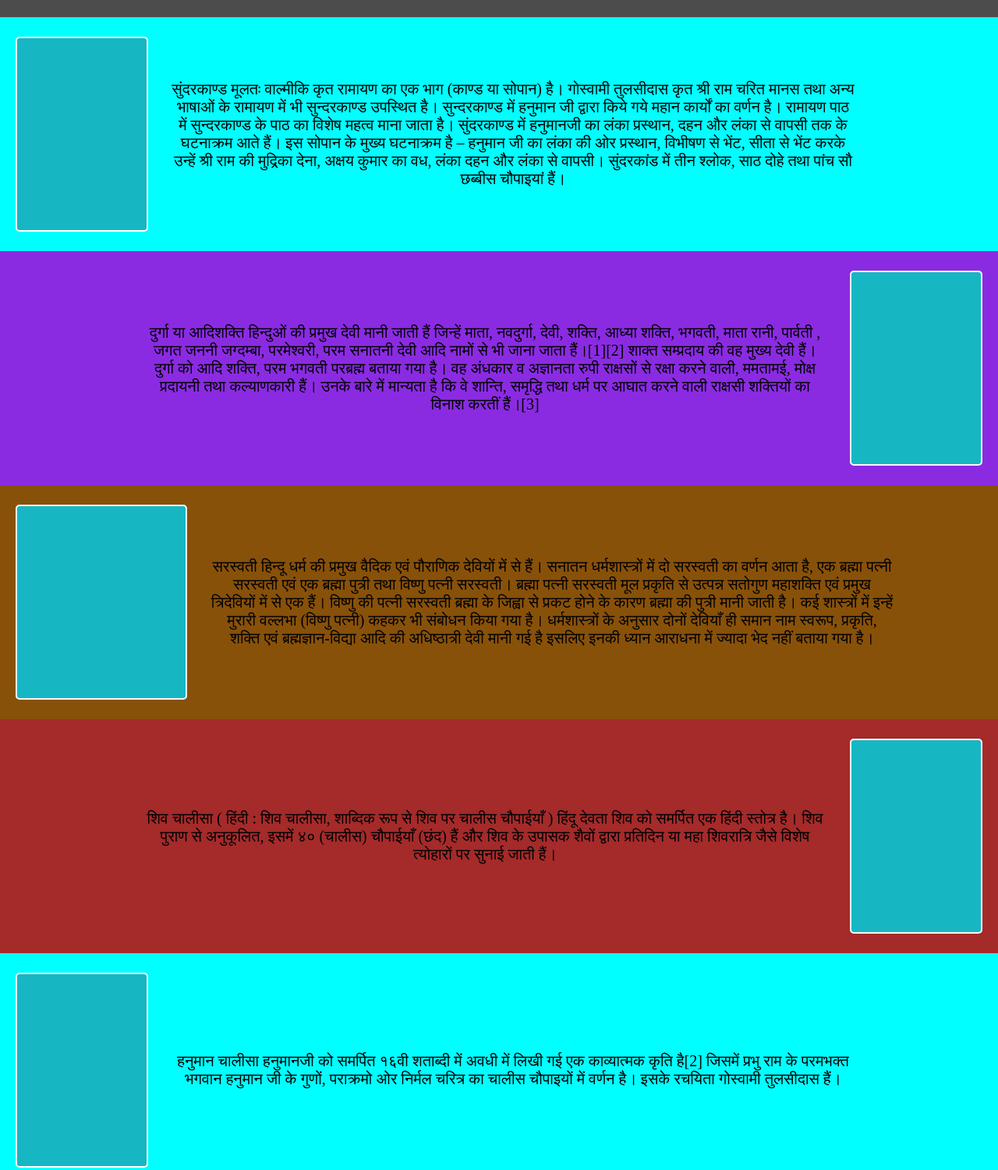
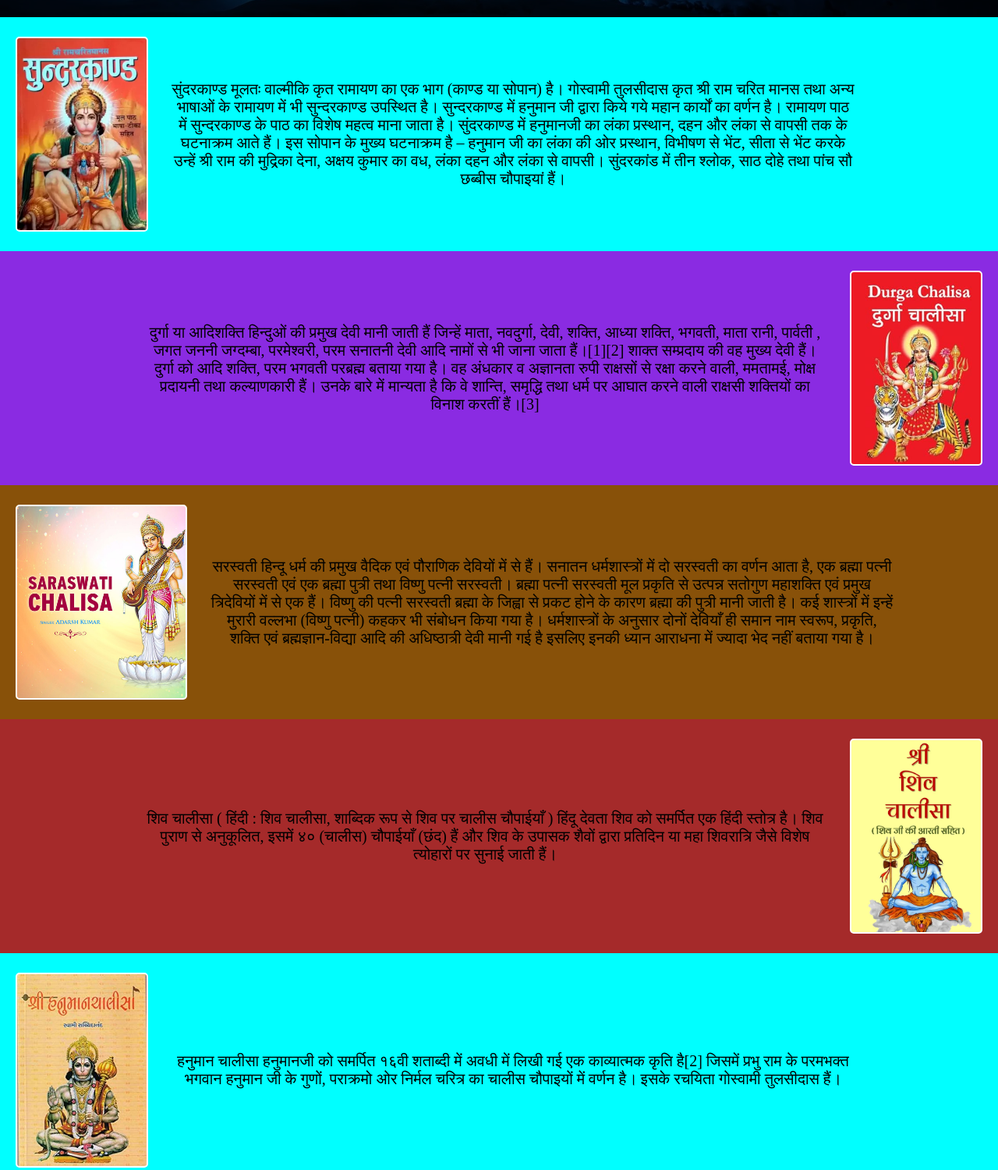
Before and after one commit to garamPAPA/books-reading, a plain HTML site: page index.html in a window 1280 px wide. Shown: the part 838-2338 px from the top of the page at 78% size. Drawn offline with Linux system fonts and the light colour scheme; files whose address does not match are found by name.

Commit message:
Update style.css

```diff
--- a/style.css
+++ b/style.css
@@ -113,7 +113,7 @@
 }
 
 .background {
-    background: rgba(0, 0, 0, 0.7)url('img/background.jpg');
+    background: rgba(0, 0, 0, 0.7)url('background.jpg');
     background-size: cover;
     background-blend-mode: darken;
 }
@@ -223,7 +223,7 @@
     border-radius: 5px;
     border: 2px solid white;
     background-color: rgb(22, 183, 195);
-    background-image: url(img/image.png);
+    background-image: url(image.png);
     background-size: cover;
 }
 .box1:hover{
@@ -238,7 +238,7 @@
     border-radius: 5px;
     border: 2px solid white;
     background-color: rgb(22, 183, 195);
-    background-image: url(img/durga-m.jpg);
+    background-image: url(durga-m.jpg);
     background-size: cover;
 }
 .box2:hover{
@@ -253,7 +253,7 @@
     border-radius: 5px;
     border: 2px solid white;
     background-color: rgb(22, 183, 195);
-    background-image: url(img/Saraswati-m.jpg);
+    background-image: url(Saraswati-m.jpg);
     background-size: cover;
 }
 .box3:hover{
@@ -268,7 +268,7 @@
     border-radius: 5px;
     border: 2px solid white;
     background-color: rgb(22, 183, 195);
-    background-image: url(img/Shiva.webp);
+    background-image: url(Shiva.webp);
     background-size: cover;
 }
 .box4:hover{
@@ -283,7 +283,7 @@
     border-radius: 5px;
     border: 2px solid white;
     background-color: rgb(22, 183, 195);
-    background-image: url(img/hanumaan.jpg);
+    background-image: url(hanumaan.jpg);
     background-size: cover;
 }
 .box5:hover{
```
